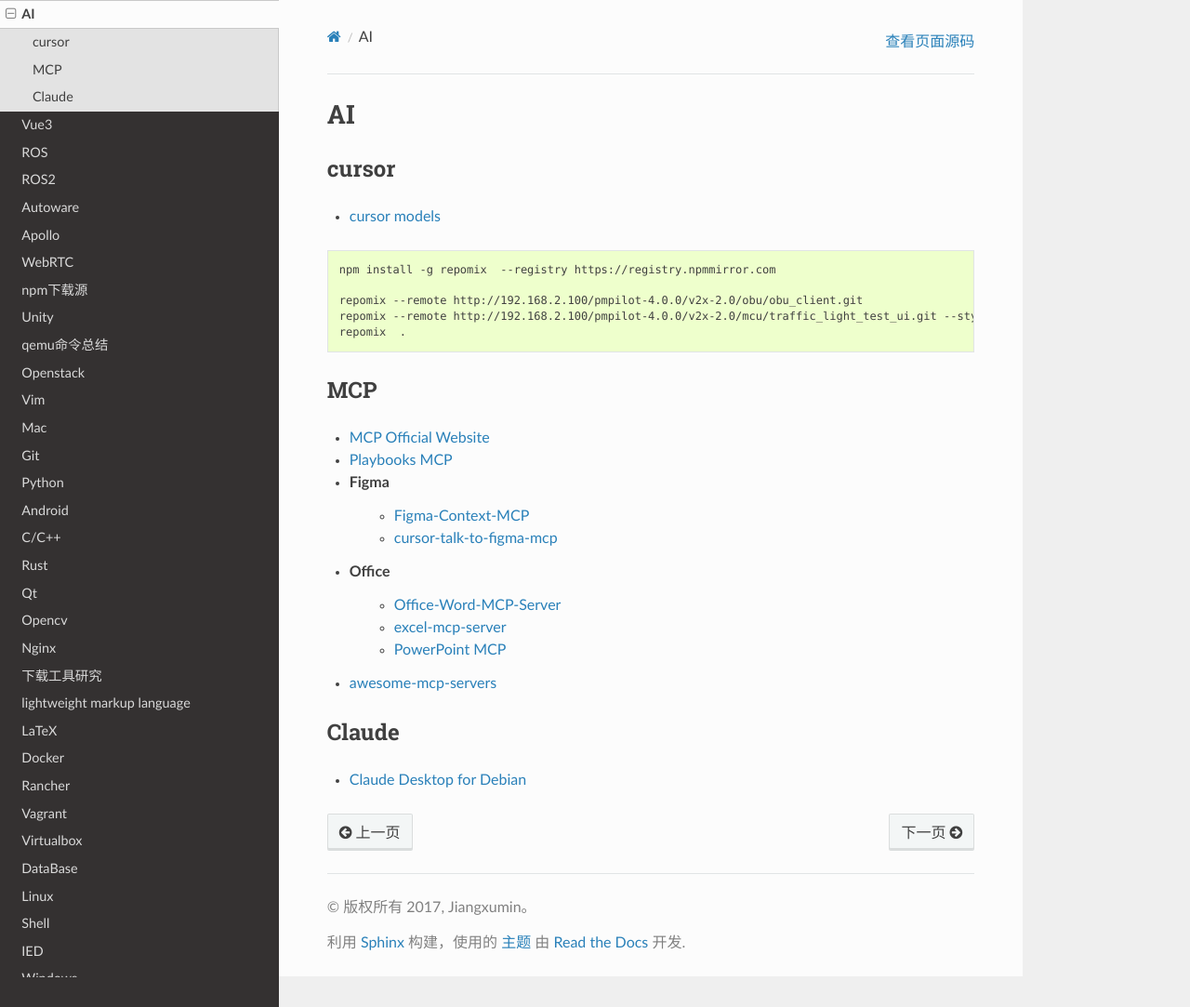
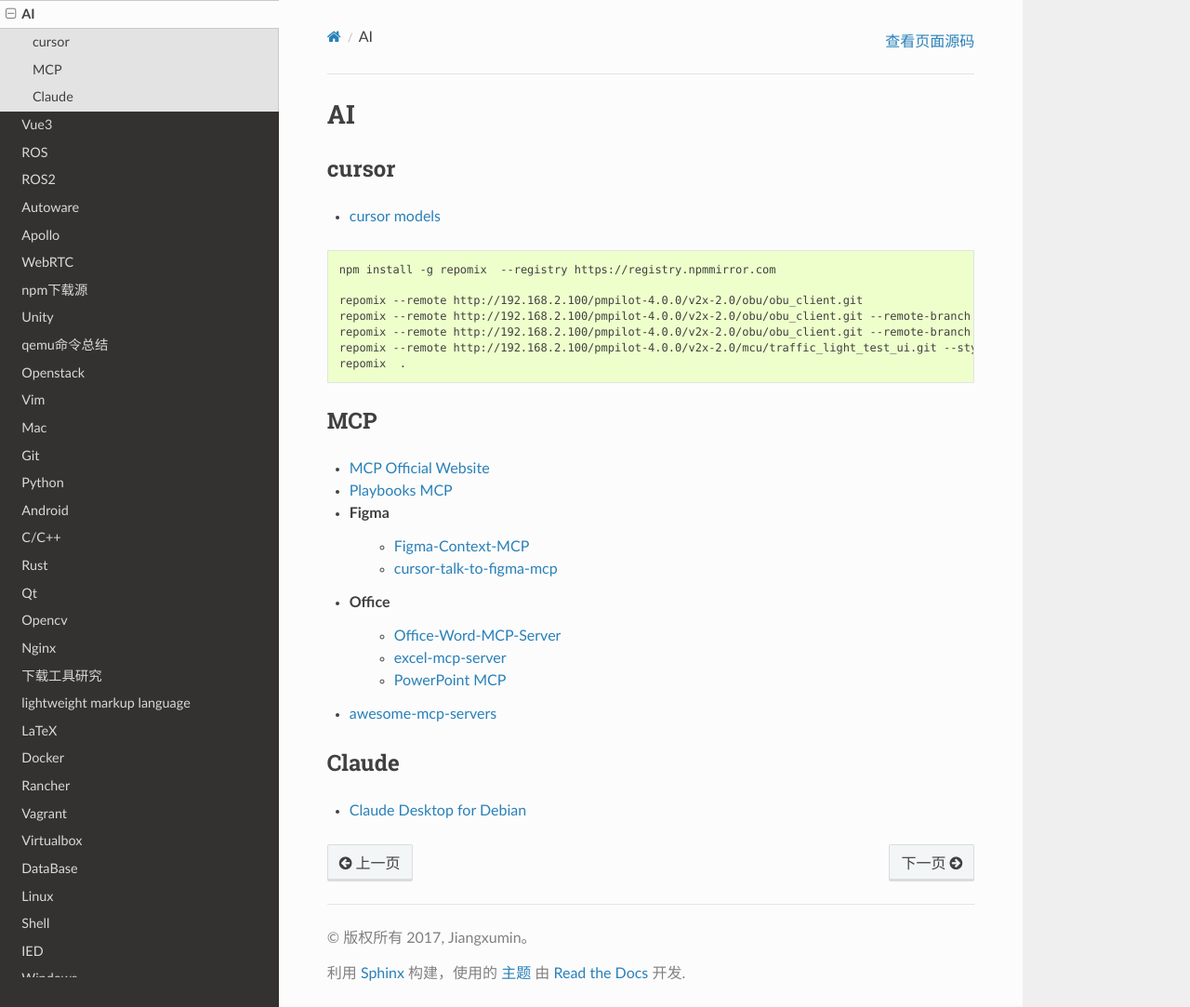
Before and after one commit to my-rds-store/my_space, a Sphinx documentation site: the page built from source/ai/index.rst, in a window 1280 px wide and 1083 px high. Shown: the whole window at 93% size. Built offline with Sphinx 7.4.7 and the Read the Docs theme 3.1.0, drawn with Linux system fonts in a browser that asks for light colours.

Commit message:
update ...

```diff
--- a/source/ai/index.rst
+++ b/source/ai/index.rst
@@ -13,6 +13,8 @@
    npm install -g repomix  --registry https://registry.npmmirror.com
 
    repomix --remote http://192.168.2.100/pmpilot-4.0.0/v2x-2.0/obu/obu_client.git
+   repomix --remote http://192.168.2.100/pmpilot-4.0.0/v2x-2.0/obu/obu_client.git --remote-branch main
+   repomix --remote http://192.168.2.100/pmpilot-4.0.0/v2x-2.0/obu/obu_client.git --remote-branch 935b695
    repomix --remote http://192.168.2.100/pmpilot-4.0.0/v2x-2.0/mcu/traffic_light_test_ui.git --style markdown,
    repomix  .
 
```
